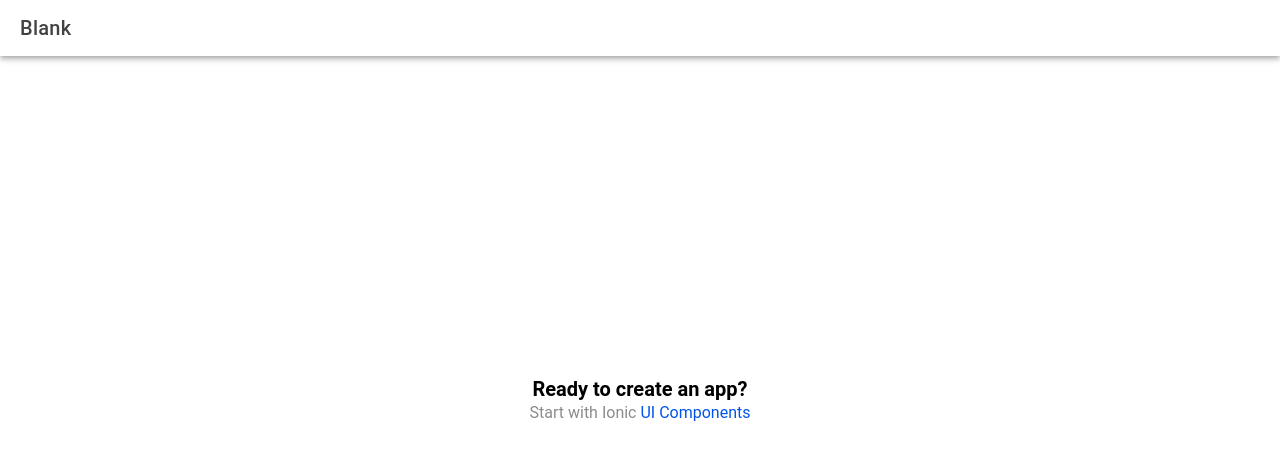
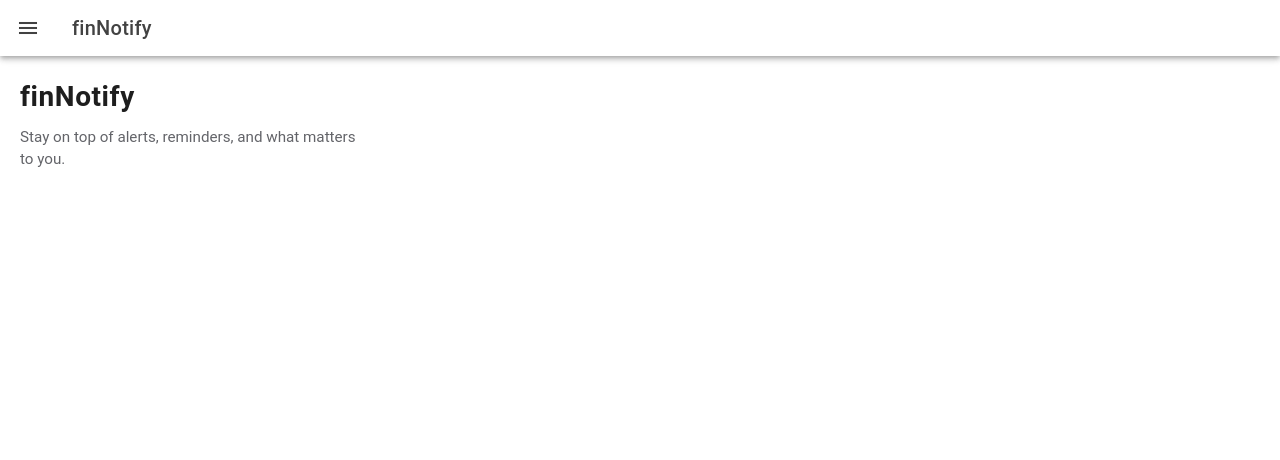
Before and after one commit to dixit-om/my-app, a React (Vite) app: page /home in a window 1280 px wide. Shown: the top 460 px of the page. Built offline with nearby package versions, Linux system fonts and the light colour scheme.

Commit message:
feat: finNotify home + side menu

```diff
--- a/capacitor.config.ts
+++ b/capacitor.config.ts
@@ -2,7 +2,7 @@ import type { CapacitorConfig } from '@capacitor/cli';
 
 const config: CapacitorConfig = {
   appId: 'io.ionic.starter',
-  appName: 'my-app',
+  appName: 'finNotify',
   webDir: 'dist'
 };
 
--- a/index.html
+++ b/index.html
@@ -2,7 +2,7 @@
 <html lang="en">
   <head>
     <meta charset="utf-8" />
-    <title>Ionic App</title>
+    <title>finNotify</title>
 
     <base href="/" />
 
@@ -20,7 +20,7 @@
 
     <!-- add to homescreen for ios -->
     <meta name="mobile-web-app-capable" content="yes" />
-    <meta name="apple-mobile-web-app-title" content="Ionic App" />
+    <meta name="apple-mobile-web-app-title" content="finNotify" />
     <meta name="apple-mobile-web-app-status-bar-style" content="black" />
   </head>
   <body>
--- a/src/App.tsx
+++ b/src/App.tsx
@@ -1,6 +1,7 @@
 import { Redirect, Route } from 'react-router-dom';
 import { IonApp, IonRouterOutlet, setupIonicReact } from '@ionic/react';
 import { IonReactRouter } from '@ionic/react-router';
+import { AppMenu } from './components/AppMenu';
 import Home from './pages/Home';
 
 /* Core CSS required for Ionic components to work properly */
@@ -37,6 +38,7 @@ setupIonicReact();
 
 const App: React.FC = () => (
   <IonApp>
+    <AppMenu />
     <IonReactRouter>
       <IonRouterOutlet>
         <Route exact path="/home">
--- /dev/null
+++ b/src/components/AppMenu.tsx
@@ -0,0 +1,50 @@
+import {
+  IonContent,
+  IonHeader,
+  IonItem,
+  IonLabel,
+  IonList,
+  IonListHeader,
+  IonMenu,
+  IonMenuToggle,
+  IonTitle,
+  IonToolbar,
+} from '@ionic/react';
+
+const MAIN_CONTENT_ID = 'main';
+
+const AppMenu: React.FC = () => {
+  return (
+    <IonMenu contentId={MAIN_CONTENT_ID} side="start" type="overlay">
+      <IonHeader>
+        <IonToolbar>
+          <IonTitle>finNotify</IonTitle>
+        </IonToolbar>
+      </IonHeader>
+      <IonContent>
+        <IonList>
+          <IonListHeader>
+            <IonLabel>Menu</IonLabel>
+          </IonListHeader>
+          <IonMenuToggle autoHide>
+            <IonItem routerLink="/home" routerDirection="none" detail={false} lines="full">
+              <IonLabel>Home</IonLabel>
+            </IonItem>
+          </IonMenuToggle>
+          <IonMenuToggle autoHide>
+            <IonItem button detail={false} lines="full">
+              <IonLabel>Notifications</IonLabel>
+            </IonItem>
+          </IonMenuToggle>
+          <IonMenuToggle autoHide>
+            <IonItem button detail={false} lines="none">
+              <IonLabel>Settings</IonLabel>
+            </IonItem>
+          </IonMenuToggle>
+        </IonList>
+      </IonContent>
+    </IonMenu>
+  );
+};
+
+export { AppMenu, MAIN_CONTENT_ID };
--- a/src/pages/Home.css
+++ b/src/pages/Home.css
@@ -0,0 +1,22 @@
+.home-content {
+  --background: var(--ion-background-color, #fff);
+}
+
+.fin-notify-hero {
+  padding: 1.5rem 1.25rem 1rem;
+}
+
+.fin-notify-title {
+  font-size: 1.75rem;
+  font-weight: 700;
+  margin: 0 0 0.75rem;
+  letter-spacing: 0.02em;
+  color: var(--ion-text-color, #1e1e1e);
+}
+
+.fin-notify-tagline {
+  font-size: 0.95rem;
+  line-height: 1.5;
+  margin: 0;
+  max-width: 22rem;
+}
--- a/src/pages/Home.tsx
+++ b/src/pages/Home.tsx
@@ -1,22 +1,34 @@
-import { IonContent, IonHeader, IonPage, IonTitle, IonToolbar } from '@ionic/react';
-import ExploreContainer from '../components/ExploreContainer';
+import {
+  IonButtons,
+  IonContent,
+  IonHeader,
+  IonMenuButton,
+  IonPage,
+  IonText,
+  IonTitle,
+  IonToolbar,
+} from '@ionic/react';
+import { MAIN_CONTENT_ID } from '../components/AppMenu';
 import './Home.css';
 
 const Home: React.FC = () => {
   return (
-    <IonPage>
+    <IonPage id={MAIN_CONTENT_ID}>
       <IonHeader>
         <IonToolbar>
-          <IonTitle>Blank</IonTitle>
+          <IonButtons slot="start">
+            <IonMenuButton />
+          </IonButtons>
+          <IonTitle>finNotify</IonTitle>
         </IonToolbar>
       </IonHeader>
-      <IonContent fullscreen>
-        <IonHeader collapse="condense">
-          <IonToolbar>
-            <IonTitle size="large">Blank</IonTitle>
-          </IonToolbar>
-        </IonHeader>
-        <ExploreContainer />
+      <IonContent className="home-content">
+        <div className="fin-notify-hero">
+          <h1 className="fin-notify-title">finNotify</h1>
+          <IonText color="medium">
+            <p className="fin-notify-tagline">Stay on top of alerts, reminders, and what matters to you.</p>
+          </IonText>
+        </div>
       </IonContent>
     </IonPage>
   );
```
Also changed, not shown: public/manifest.json.
